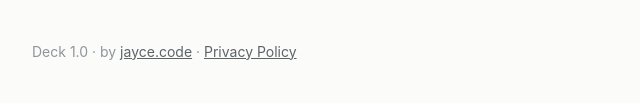
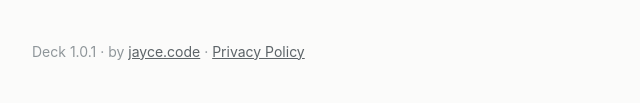
Before and after one commit to Jaycecode/deck-app, a plain HTML site: page index.html in a window 1280 px wide. Shown: the part 1949-2052 px from the top of the page, 112-752 px from the left. Drawn offline with Linux system fonts and the light colour scheme.

Commit message:
Update website

```diff
--- a/index.html
+++ b/index.html
@@ -281,7 +281,7 @@
   </section>
 
   <footer>
-    <span>Deck 1.0 · by <a href="https://jaycecode.com/en/">jayce.code</a> · <a href="https://jaycecode.com/deck/privacy#en">Privacy Policy</a></span>
+    <span>Deck 1.0.1 · by <a href="https://jaycecode.com/en/">jayce.code</a> · <a href="https://jaycecode.com/deck/privacy#en">Privacy Policy</a></span>
     <a href="https://github.com/Jaycecode/deck-app/issues/new">Tell me what's missing or broken</a>
   </footer>
 
```
